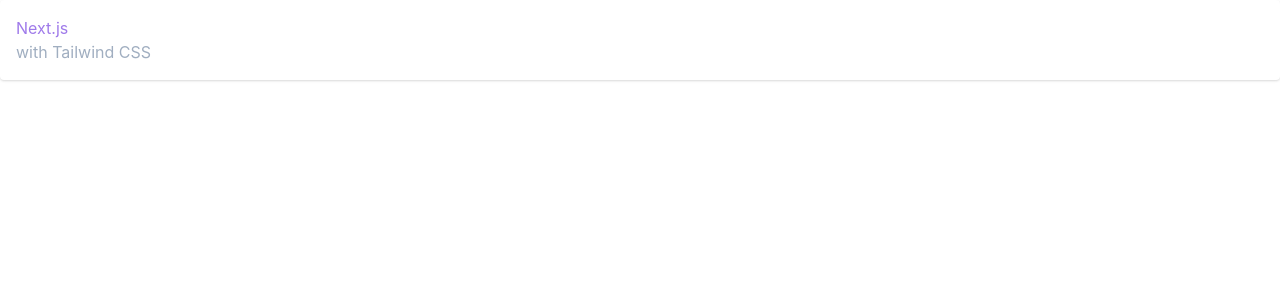
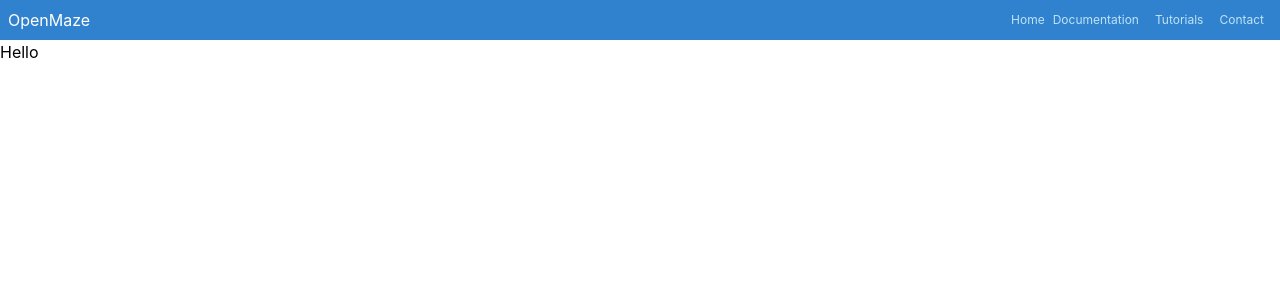
Before and after one commit to KyleAlsburyNealy/OpenMaze-Website, a Next.js app: page / in a window 1280 px wide. Shown: the top 300 px of the page. Built offline with nearby package versions, Linux system fonts and the light colour scheme.

Commit message:
Added layout and navbar

```diff
--- /dev/null
+++ b/components/layout.js
@@ -0,0 +1,15 @@
+import Head from 'next/head';
+import Navbar from './navbar'
+
+const Layout = (props) => {
+    return (
+        <div>
+            <Navbar/>
+            <div>
+                {props.children}
+            </div>
+        </div>
+    )
+}
+
+export default Layout;
--- /dev/null
+++ b/components/navbar.js
@@ -0,0 +1,40 @@
+import Link from 'next/link';
+
+const burger = {
+    cursor: 'pointer',
+    background: '#fff'
+
+}
+
+const getStyle = (line) => {
+    switch (line) {
+        case 'line1':
+
+    }
+}
+
+
+const Navbar = () => {
+    return (
+        <nav className="flex flex-wrap justify-between items-center bg-blue-600 items-center font-sans p-2">
+            <div>
+                <Link href="/"><a><h1 className="text-white text-s">OpenMaze</h1></a></Link>
+            </div>
+            {/* <div className="burger h-5 w-5" style={burger}>
+                <div className="line1"></div>
+                <div className="line2"></div>
+                <div className="line3"></div>
+            </div> */}
+
+            <div className="w-0.5 flex flex-wrap justify-between text-xs">
+                <Link href="/"><a className="text-blue-200 hover:text-white">Home</a></Link>
+                <Link href="/documentation"><a className="text-blue-200 hover:text-white px-2">Documentation</a></Link>
+                <Link href="/tutorials"><a className="text-blue-200 hover:text-white px-2">Tutorials</a></Link>
+                <Link href="/contact"><a className="text-blue-200 hover:text-white px-2">Contact</a></Link>
+            </div>
+        </nav>
+
+    )
+}
+
+export default Navbar;
--- a/pages/contact.js
+++ b/pages/contact.js
@@ -1,7 +1,11 @@
+import Layout from '../components/layout';
+
 export default function Contact() {
-    return (
+  return (
+    <Layout>
       <div>
         <p>This is the contact page</p>
       </div>
-    );
-  }
+    </Layout>
+  );
+}
--- a/pages/documentation.js
+++ b/pages/documentation.js
@@ -1,7 +1,11 @@
+import Layout from '../components/layout'
+
 export default function Documentation() {
     return (
+      <Layout>
       <div>
-        <p>This is the documentation page</p>
+        <p>This is the Documentation page</p>
       </div>
+    </Layout>
     );
   }
--- a/pages/index.js
+++ b/pages/index.js
@@ -1,10 +1,12 @@
 import '../style.css'
+import Layout from '../components/layout';
 
 const Index = () => (
-    <div className="p-4 shadow rounded bg-white">
-        <h1 className="text-purple-500 leading-normal">Next.js</h1>
-        <p className="text-gray-500">with Tailwind CSS</p>
-    </div>
+    <Layout>
+        <div>
+            <h1>Hello</h1>
+        </div>
+    </Layout>
 );
 
 export default Index;
--- a/pages/tutorials.js
+++ b/pages/tutorials.js
@@ -1,7 +1,11 @@
-export default function Tutorial() {
-    return (
+import Layout from '../components/layout'
+
+export default function Tutorials() {
+  return (
+    <Layout>
       <div>
-        <p>This is the tutorials page</p>
+        <p>This is the Tutorials page</p>
       </div>
-    );
-  }
+    </Layout>
+  );
+}
```
